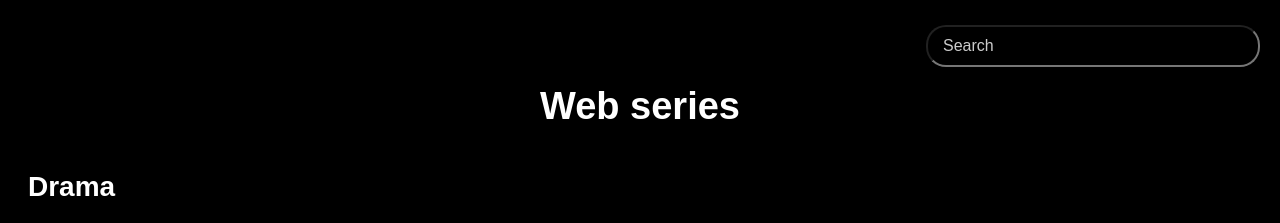
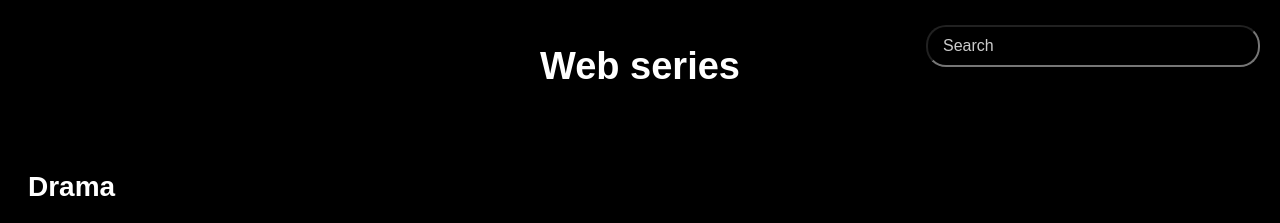
Before and after one commit to kartikpal-code/OTT-Platform, a plain HTML site: page webseries.html in a window 1280 px wide. Shown: the top 223 px of the page. Drawn offline with Linux system fonts and the light colour scheme.

Commit message:
I'm not editing a code

```diff
--- a/webseries.css
+++ b/webseries.css
@@ -9,9 +9,9 @@ body {
 
 .Mainheading h1 {
   position: fixed;
-  top: 60px;                  /* distance from top */
-  left: 50%;                  /* move to center horizontally */
-  transform: translateX(-50%);/* perfectly center */
+  top: 20px;
+  left: 50%;
+  transform: translateX(-50%);
   font-size: 38px;
   color: white;
 }
```
